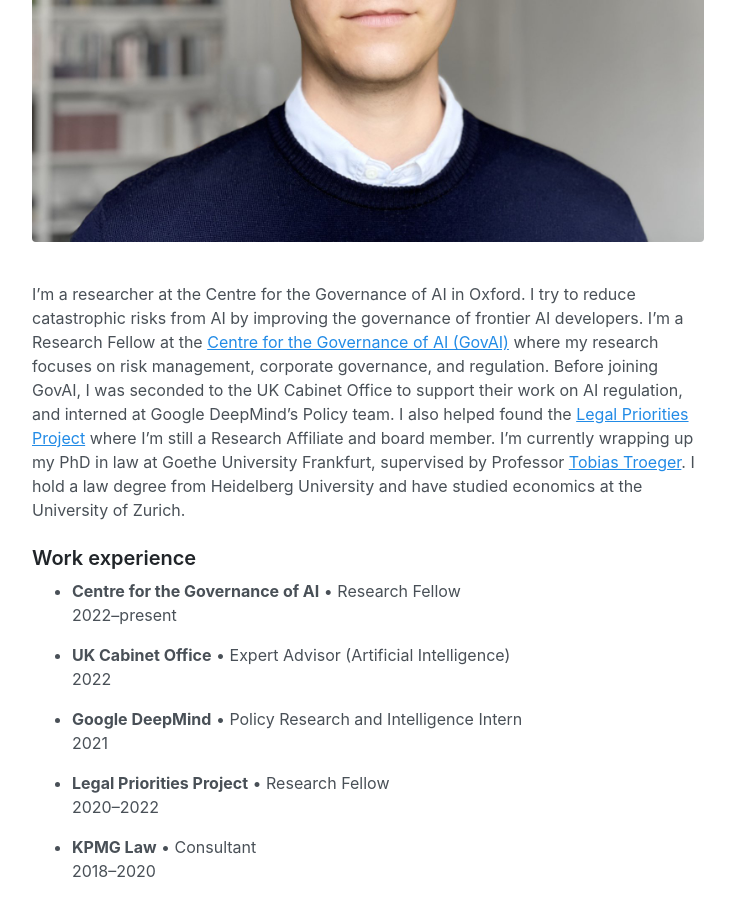
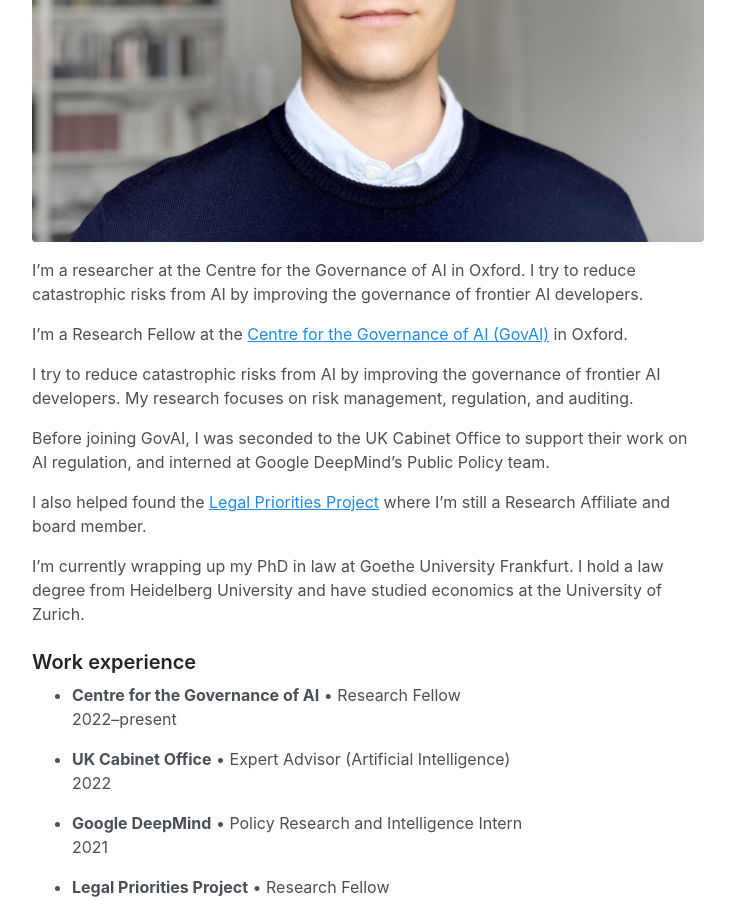
Before and after one commit to jonasschuett/jonasschuett.github.io, a Jekyll site: the page built from _posts/2020-04-04-introduction.md, in a window 1280 px wide and 900 px high, scrolled down 439 px. Shown: the whole window, without its empty margins (272-1007 px from the left). Built offline with Jekyll 4.4.1, drawn with Linux system fonts in a browser that asks for light colours.

Commit message:
Update 2020-04-04-introduction.md

```diff
--- a/_posts/2020-04-04-introduction.md
+++ b/_posts/2020-04-04-introduction.md
@@ -5,7 +5,17 @@ title: Hi, I'm Jonas!
 
 ![Jonas Schuett](/jonasschuett.jpg "Jonas Schuett")
 
-<br>I'm a researcher at the Centre for the Governance of AI in Oxford. I try to reduce catastrophic risks from AI by improving the governance of frontier AI developers. I'm a Research Fellow at the [Centre for the Governance of AI (GovAI)](https://www.governance.ai/) where my research focuses on risk management, corporate governance, and regulation. Before joining GovAI, I was seconded to the UK Cabinet Office to support their work on AI regulation, and interned at Google DeepMind’s Policy team. I also helped found the [Legal Priorities Project](https://www.legalpriorities.org/) where I'm still a Research Affiliate and board member. I'm currently wrapping up my PhD in law at Goethe University Frankfurt, supervised by Professor [Tobias Troeger](https://www.jura.uni-frankfurt.de/43943776/Chair). I hold a law degree from Heidelberg University and have studied economics at the University of Zurich.
+I'm a researcher at the Centre for the Governance of AI in Oxford. I try to reduce catastrophic risks from AI by improving the governance of frontier AI developers.
+
+I'm a Research Fellow at the [Centre for the Governance of AI (GovAI)](https://www.governance.ai/) in Oxford.
+
+I try to reduce catastrophic risks from AI by improving the governance of frontier AI developers. My research focuses on risk management, regulation, and auditing.
+
+Before joining GovAI, I was seconded to the UK Cabinet Office to support their work on AI regulation, and interned at Google DeepMind’s Public Policy team.
+
+I also helped found the [Legal Priorities Project](https://www.legalpriorities.org/) where I'm still a Research Affiliate and board member.
+
+I'm currently wrapping up my PhD in law at Goethe University Frankfurt. I hold a law degree from Heidelberg University and have studied economics at the University of Zurich.
 
 ### Work experience
 
```
